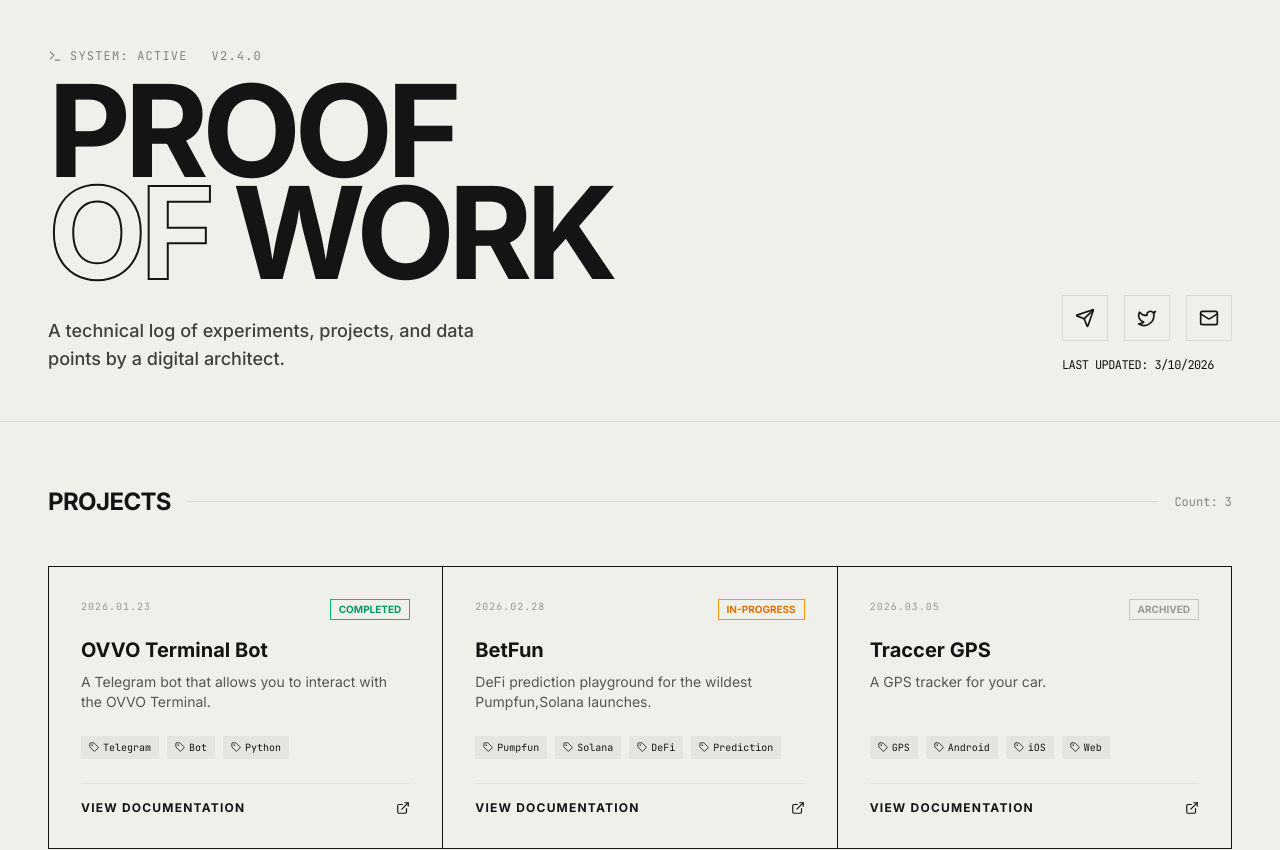
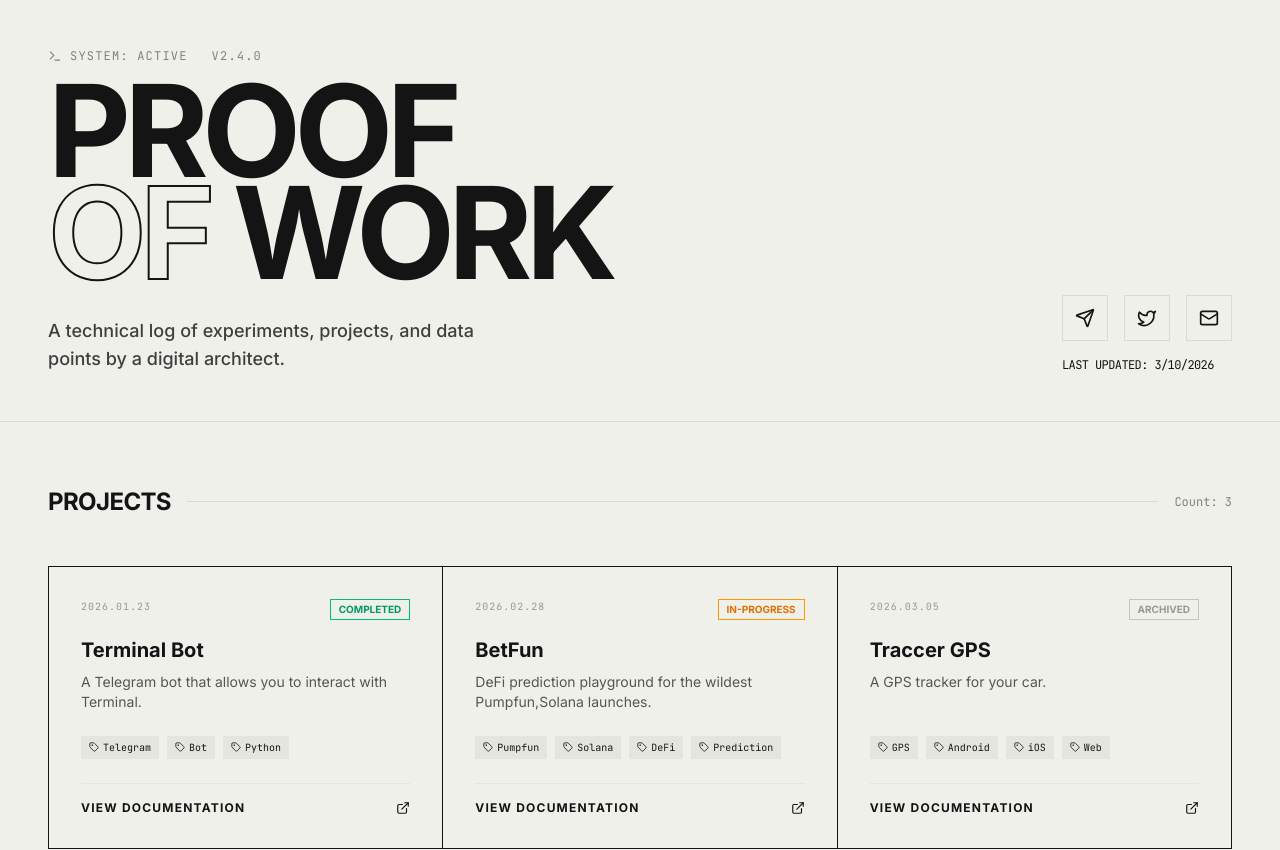
Before and after one commit to GoduZ00/proofofwork, a React (Vite) app: page / in a window 1280 px wide. Shown: the top 850 px of the page. Built offline with nearby package versions, Linux system fonts and the light colour scheme.

Commit message:
Update App.tsx

```diff
--- a/src/App.tsx
+++ b/src/App.tsx
@@ -8,8 +8,8 @@ import { Project } from './types';
 const MOCK_PROJECTS: Project[] = [
   {
     id: '1',
-    title: 'OVVO Terminal Bot',
-    description: 'A Telegram bot that allows you to interact with the OVVO Terminal.',
+    title: 'Terminal Bot',
+    description: 'A Telegram bot that allows you to interact with Terminal.',
     tags: ['Telegram', 'Bot', 'Python'],
     date: '2026.01.23',
     status: 'completed',
```
